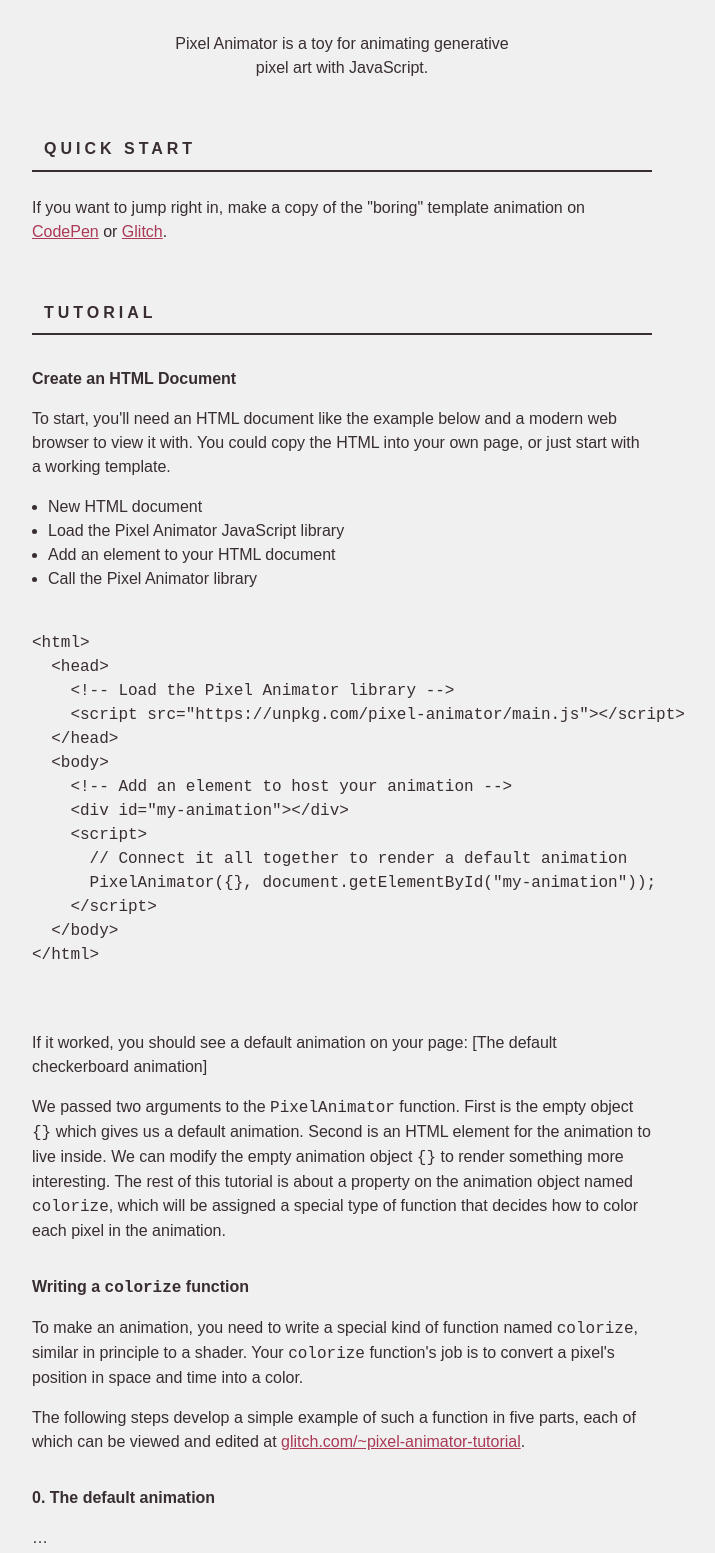
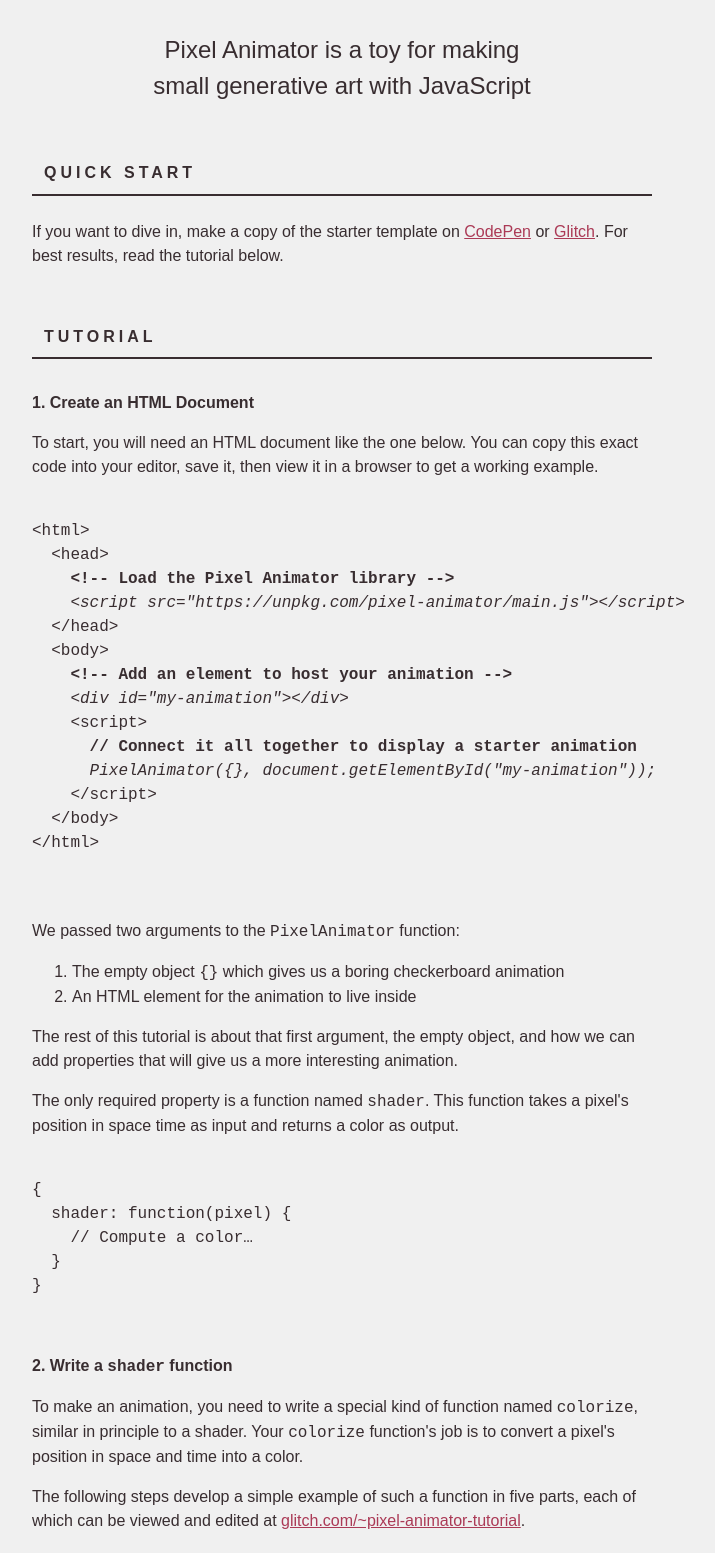
Before and after one commit to grough/pixel-animator, a plain HTML site: page index.html in a window 1280 px wide. Shown: the top 1553 px of the page, without its empty margins (298-1013 px from the left). Drawn offline with Linux system fonts and the light colour scheme; a script that the page names is missing.

Commit message:
Add to tutorial

```diff
--- a/index.html
+++ b/index.html
@@ -23,12 +23,13 @@
         font-weight: normal;
       }
       h1 {
+        font-size: 24px;
         margin: 0 auto;
-        max-width: 22em;
+        max-width: 16em;
       }
       ol,
       ul {
-        padding-left: 1em;
+        /* padding-left: 1em; */
       }
       a {
         color: #ab3a56;
@@ -59,15 +60,19 @@
         margin: 1em auto;
         padding: 0 0.8em;
       }
+      #starter-animation {
+        width: 256px;
+        margin: 0 auto;
+      }
       #animation-1 {
         width: 256px;
         margin: 0 auto;
       }
-      .example {
-        width: 100px;
-        height: 100px;
-        background-color: lightgray;
-        display: inline-block;
+      pre code strong {
+        /* color: #008a05; */
+      }
+      pre code em {
+        /* color: #008a05; */
       }
     </style>
     <script src="https://unpkg.com/pixel-animator/main.js"></script>
@@ -75,8 +80,7 @@
   <body>
     <header>
       <h1>
-        Pixel Animator is a toy for animating generative pixel art with
-        JavaScript.
+        Pixel Animator is a toy for making small generative art with JavaScript
       </h1>
     </header>
     <main>
@@ -84,101 +88,86 @@
       <h2 id="get-started">Quick Start</h2>
 
       <p>
-        If you want to jump right in, make a copy of the "boring" template
-        animation on
+        If you want to dive in, make a copy of the starter template on
         <a href="https://codepen.io/grough/pen/JjdoYoa?editors=1000">CodePen</a>
         or
         <a href="https://glitch.com/edit/#!/remix/pixel-animator-template"
           >Glitch</a
-        >.
+        >. For best results, read the tutorial below.
       </p>
-
-      <!-- <h2 id="intro">Introduction</h2>
-
-      <p>
-        Pixel Animator is for making low-res generative art by writing
-        JavaScript code. It's not a drawing tool. It's more of a visual
-        calculator.
-      </p>
-
-      <p>
-        It's kind of like graphics programming but less powerful and more fun.
-      </p>
-
-      <p>
-        It's low-resoluton by design. The default animation is 16 x 16 pixels in
-        size running at 8 frames per second.
-      </p>
-
-      <p>
-        The library's source code can be found on
-        <a href="https://github.com/grough/pixel-animator">GitHub</a>.
-      </p>
-
-      <h2 id="examples">Examples</h2>
-
-      <p>
-        Below are a few examples of things made with Pixel Animator. Touch each
-        example to play it.
-      </p>
-
-      <div class="examples">
-        <div class="example"></div>
-        <div class="example"></div>
-        <div class="example"></div>
-        <div class="example"></div>
-      </div> -->
 
       <h2 id="tutorial">Tutorial</h2>
 
-      <h3>Create an HTML Document</h3>
+      <h3>1. Create an HTML Document</h3>
 
       <p>
-        To start, you'll need an HTML document like the example below and a
-        modern web browser to view it with. You could copy the HTML into your
-        own page, or just start with a working template.
+        To start, you will need an HTML document like the one below. You can
+        copy this exact code into your editor, save it, then view it in a
+        browser to get a working example.
       </p>
 
-      <ul>
+      <!-- <ul>
         <li>New HTML document</li>
         <li>Load the Pixel Animator JavaScript library</li>
         <li>Add an element to your HTML document</li>
         <li>Call the Pixel Animator library</li>
-      </ul>
+      </ul> -->
 
       <pre>
 <code>
 &lt;html&gt;
   &lt;head&gt;
-    &lt;!-- Load the Pixel Animator library --&gt;
-    &lt;script src=&quot;https://unpkg.com/pixel-animator/main.js&quot;&gt;&lt;/script&gt;
+    <strong>&lt;!-- Load the Pixel Animator library --&gt;</strong>
+    <em>&lt;script src=&quot;https://unpkg.com/pixel-animator/main.js&quot;&gt;&lt;/script&gt;</em>
   &lt;/head&gt;
   &lt;body&gt;
-    &lt;!-- Add an element to host your animation --&gt;
-    &lt;div id=&quot;my-animation&quot;&gt;&lt;/div&gt;
+    <strong>&lt;!-- Add an element to host your animation --&gt;</strong>
+    <em>&lt;div id=&quot;my-animation&quot;&gt;&lt;/div&gt;</em>
     &lt;script&gt;
-      // Connect it all together to render a default animation
-      PixelAnimator({}, document.getElementById(&quot;my-animation&quot;));
+      <strong>// Connect it all together to display a starter animation</strong>
+      <em>PixelAnimator({}, document.getElementById(&quot;my-animation&quot;));</em>
     &lt;/script&gt;
   &lt;/body&gt;
 &lt;/html&gt;
 </code>
     </pre>
+      <!-- <p>If it worked, you should see the starter animation on your page:</p> -->
+
+      <div id="starter-animation"></div>
+
+      <p>We passed two arguments to the <code>PixelAnimator</code> function:</p>
+
+      <ol>
+        <li>
+          The empty object <code>{}</code> which gives us a boring checkerboard
+          animation
+        </li>
+        <li>An HTML element for the animation to live inside</li>
+      </ol>
+
       <p>
-        If it worked, you should see a default animation on your page: [The
-        default checkerboard animation]
+        The rest of this tutorial is about that first argument, the empty
+        object, and how we can add properties that will give us a more
+        interesting animation.
       </p>
+
       <p>
-        We passed two arguments to the <code>PixelAnimator</code> function.
-        First is the empty object <code>{}</code> which gives us a default
-        animation. Second is an HTML element for the animation to live inside.
-        We can modify the empty animation object <code>{}</code> to render
-        something more interesting. The rest of this tutorial is about a
-        property on the animation object named <code>colorize</code>, which will
-        be assigned a special type of function that decides how to color each
-        pixel in the animation.
+        The only required property is a function named <code>shader</code>. This
+        function takes a pixel's position in space time as input and returns a
+        color as output.
       </p>
-      <h3>Writing a <code>colorize</code> function</h3>
+
+      <pre>
+<code>
+{
+  shader: function(pixel) {
+    // Compute a color…
+  }
+}
+</code>
+</pre>
+
+      <h3>2. Write a <code>shader</code> function</h3>
 
       <p>
         To make an animation, you need to write a special kind of function named
@@ -195,11 +184,7 @@
         >.
       </p>
 
-      <h3>0. The default animation</h3>
-
-      <p>…</p>
-
-      <h3>1. A purple square</h3>
+      <h3>2.1. A purple square</h3>
 
       <img
         src="https://github.com/grough/pixel-animator/wiki/example-1-1-square.gif"
@@ -232,7 +217,7 @@ PixelAnimator({ colorize }, document.getElementById("my-animation"));
         >
       </p>
 
-      <h3>2. Lime row on a purple square</h3>
+      <h3>2.2. Lime row on a purple square</h3>
 
       <img
         src="https://github.com/grough/pixel-animator/wiki/example-1-2-row.gif"
@@ -269,7 +254,7 @@ function colorize(pixel) {
         >
       </p>
 
-      <h3>3. Lime dot on a purple square</h3>
+      <h3>2.3. Lime dot on a purple square</h3>
 
       <img
         src="https://github.com/grough/pixel-animator/wiki/example-1-3-dot.gif"
@@ -310,7 +295,7 @@ function colorize(pixel) {
         >
       </p>
 
-      <h3>4. Blinking lime dot on a purple square</h3>
+      <h3>2.4. Blinking lime dot on a purple square</h3>
 
       <img
         src="https://github.com/grough/pixel-animator/wiki/example-1-4-blinking-dot.gif"
@@ -323,6 +308,18 @@ function colorize(pixel) {
           number, color me lime. If not, color me purple</em
         >.
       </p>
+
+      <pre>
+<code>
+function colorize({ column, row, frame }) {
+  if (row == 2 && column == 5 && frame % 2 == 0) {
+    return "lime";
+  } else {
+    return "purple";
+  }
+}
+</code>
+</pre>
 
       <p>
         This step adds a third part to the question asking about which frame the
@@ -348,7 +345,7 @@ function colorize(pixel) {
         >
       </p>
 
-      <h3>5. Lime dot moving across a purple square</h3>
+      <h3>2.5. Lime dot moving across a purple square</h3>
       <img
         src="https://github.com/grough/pixel-animator/wiki/example-1-5-moving-dot.gif"
       />
@@ -381,6 +378,7 @@ function colorize({ column, row, frame }) {
         >
       </p>
     </main>
+    <script src="./starter-animation.js"></script>
     <script src="./animation-1.js"></script>
   </body>
 </html>
--- /dev/null
+++ b/starter-animation.js
@@ -0,0 +1 @@
+PixelAnimator({}, document.getElementById("starter-animation"));
```
